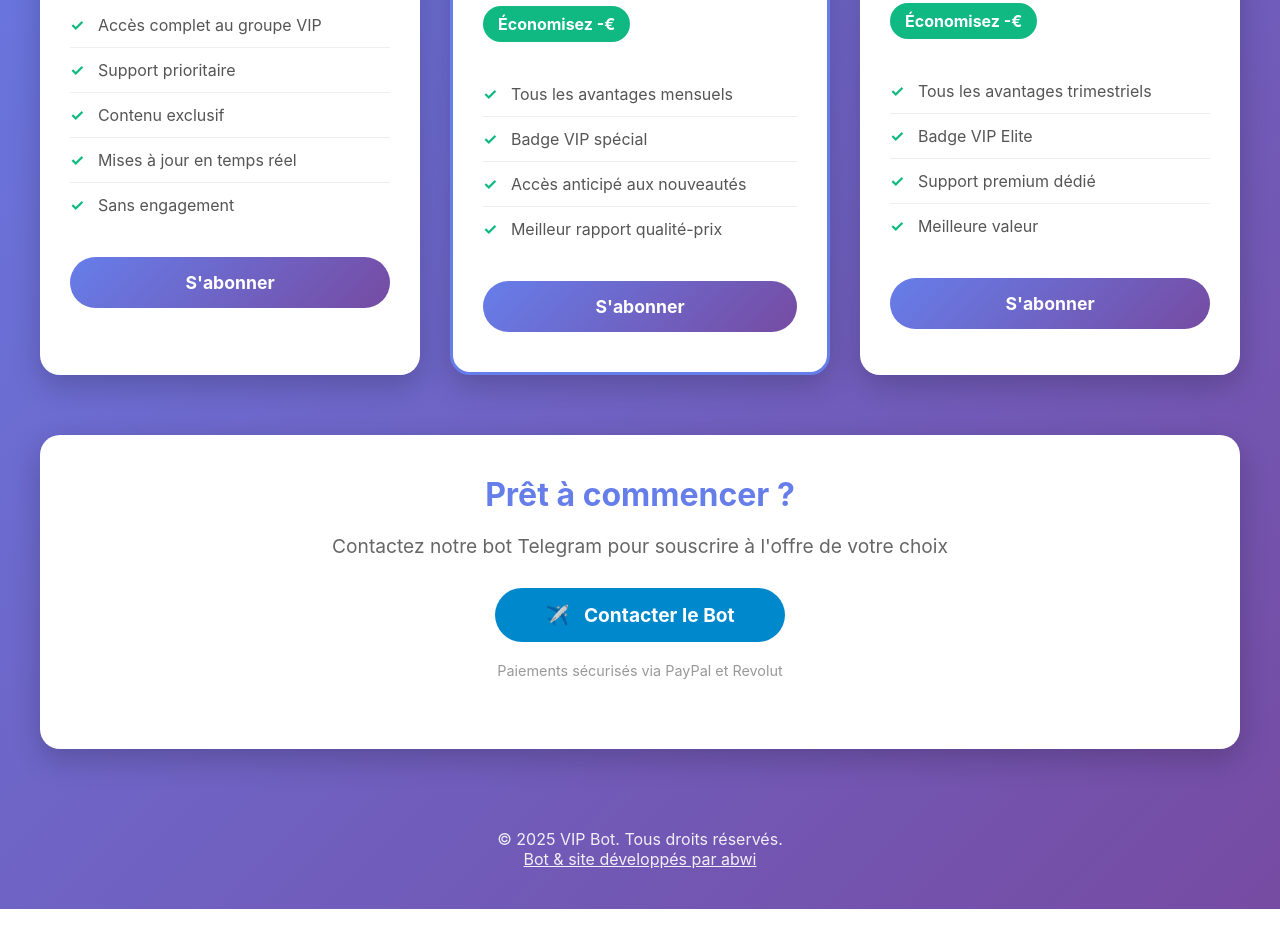
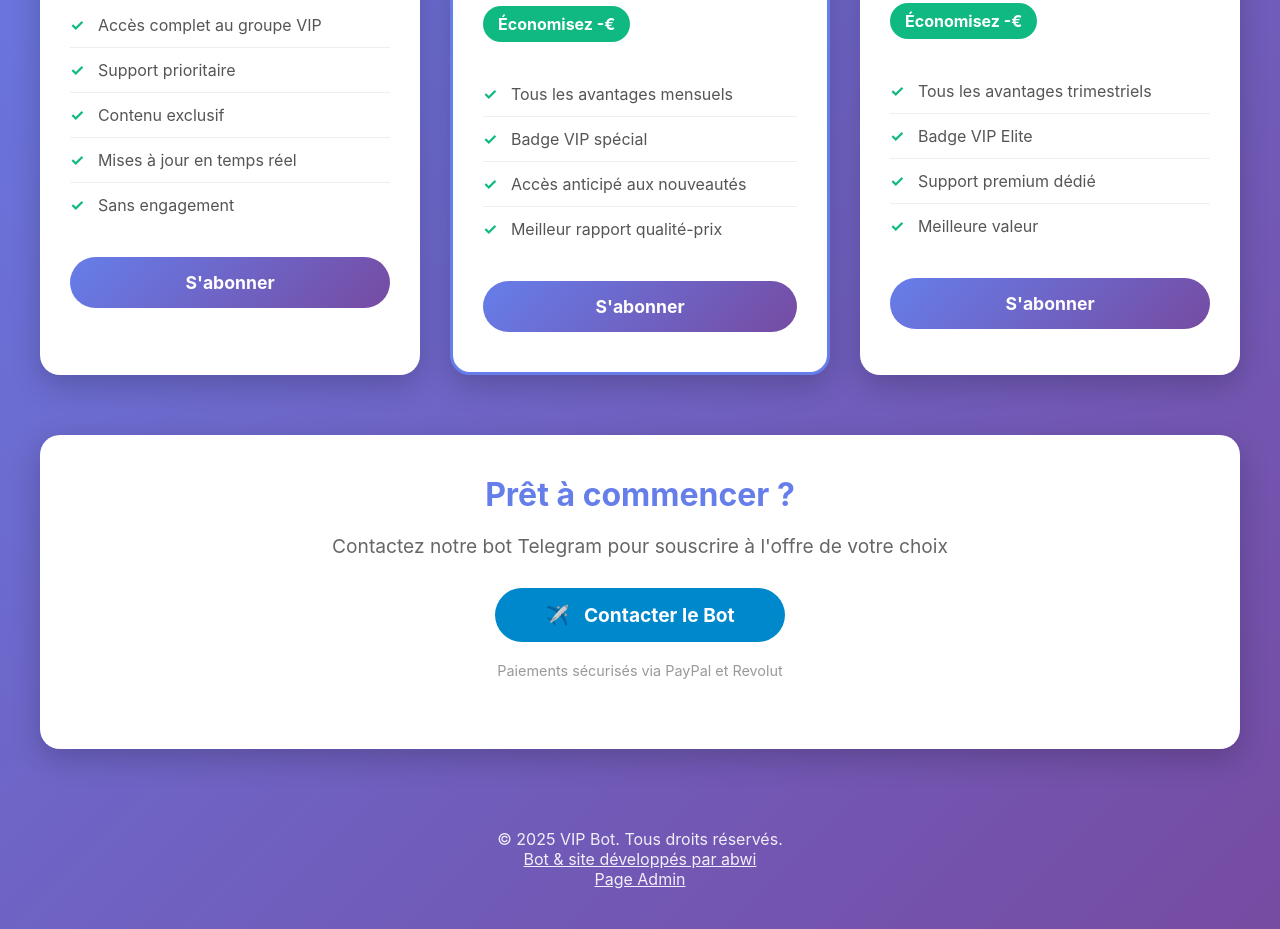
Before and after one commit to abwii/bot_vip_telegram_public, a website: page public/index.html in a window 1280 px wide. Shown: the part 501-1430 px from the top of the page. Drawn offline with Linux system fonts and the light colour scheme; no server answers.

Commit message:
added admin link

```diff
--- a/public/index.html
+++ b/public/index.html
@@ -307,6 +307,7 @@
     <footer>
       <p>&copy; 2025 VIP Bot. Tous droits réservés.</p>
       <p><a href="https://github.com/abwii" style="color: white;">Bot & site développés par abwi</a></p>
+      <p><a href="/admin/login" style="color: white;">Page Admin</a></p>
     </footer>
   </div>
 
```
